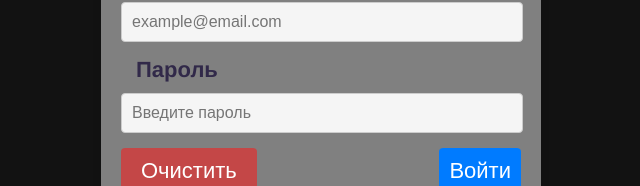
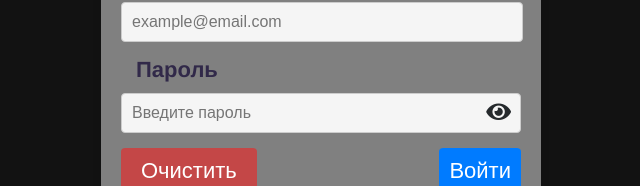
Before and after one commit to zazplay/ton_spane-, a Vue app in the folder ton-spane_front/: page /auth in a window 1280 px wide. Shown: the part 360-546 px from the top of the page, without its empty margins (319-959 px from the left). Built offline with nearby package versions, Linux system fonts and the light colour scheme.

Commit message:
#Update input password

```diff
--- a/ton-spane_front/public/index.html
+++ b/ton-spane_front/public/index.html
@@ -1,16 +1,21 @@
 <!DOCTYPE html>
 <html lang="">
+
 <head>
   <meta charset="utf-8">
   <meta http-equiv="X-UA-Compatible" content="IE=edge">
   <meta name="viewport" content="width=device-width,initial-scale=1.0">
+  <link href="https://cdnjs.cloudflare.com/ajax/libs/font-awesome/5.15.4/css/all.min.css" rel="stylesheet" />
   <title>Title</title>
 </head>
+
 <body>
   <noscript>
-      <strong>We're sorry but <%= htmlWebpackPlugin.options.title %> doesn't work properly without JavaScript enabled. Please enable it to continue.</strong>
+    <strong>We're sorry but <%= htmlWebpackPlugin.options.title %> doesn't work properly without JavaScript enabled.
+        Please enable it to continue.</strong>
   </noscript>
   <div id="app"></div>
   <!-- built files will be auto injected -->
 </body>
+
 </html>
--- a/ton-spane_front/src/components/Page/AuthPage/AuthPage.vue
+++ b/ton-spane_front/src/components/Page/AuthPage/AuthPage.vue
@@ -6,18 +6,41 @@
       <form @submit.prevent="submitForm" class="auth-form">
         <div class="form-item">
           <label for="email" class="label-style">Эл. почта</label>
-          <input v-model="ruleForm.email" type="email" id="email" placeholder="example@email.com" required />
+          <input
+            v-model="ruleForm.email"
+            type="email"
+            id="email"
+            placeholder="example@email.com"
+            required
+          />
           <p v-if="errors.email" class="error-text">{{ errors.email }}</p>
         </div>
 
         <div class="form-item">
           <label for="pass" class="label-style">Пароль</label>
-          <input v-model="ruleForm.pass" type="password" id="pass" placeholder="Введите пароль" required />
+          <div class="password-wrapper">
+            <input
+              v-model="ruleForm.pass"
+              :type="showPassword ? 'text' : 'password'"
+              id="pass"
+              placeholder="Введите пароль"
+              required
+            />
+            <button
+              type="button"
+              class="toggle-password"
+              @click="togglePasswordVisibility"
+            >
+              <i :class="showPassword ? 'fas fa-eye-slash' : 'fas fa-eye'"></i>
+            </button>
+          </div>
           <p v-if="errors.pass" class="error-text">{{ errors.pass }}</p>
         </div>
 
         <div class="form-actions">
-          <button class="red-btn" type="button" @click="resetForm">Очистить</button>
+          <button class="red-btn" type="button" @click="resetForm">
+            Очистить
+          </button>
           <button type="submit" class="submit-btn blue-btn">Войти</button>
         </div>
       </form>
@@ -26,48 +49,53 @@
 </template>
 
 <script>
-import axios from 'axios';
-import config from '@/config';
+import axios from "axios";
+import config from "@/config";
 
 export default {
-  name: 'AuthPage',
+  name: "AuthPage",
   data() {
     return {
       ruleForm: {
-        email: '',
-        pass: ''
+        email: "",
+        pass: "",
       },
       errors: {
-        email: '',
-        pass: ''
-      }
+        email: "",
+        pass: "",
+      },
+      showPassword: false, // Флаг для управления видимостью пароля
     };
   },
   methods: {
     validateForm() {
       const errors = {};
       // Валидация email
-      const emailPattern = /^[a-zA-Z0-9._%+-]+@[a-zA-Z0-9.-]+\.[a-zA-Z]{2,}$/;
+      const emailPattern =
+        /^[a-zA-Z0-9._%+-]+@[a-zA-Z0-9.-]+\.[a-zA-Z]{2,}$/;
       if (!this.ruleForm.email) {
-        errors.email = 'Пожалуйста, введите email';
+        errors.email = "Пожалуйста, введите email";
       } else if (!emailPattern.test(this.ruleForm.email)) {
-        errors.email = 'Пожалуйста, введите корректный email';
+        errors.email = "Пожалуйста, введите корректный email";
       }
 
       // Валидация пароля
       const { pass } = this.ruleForm;
       if (!pass) {
-        errors.pass = 'Пожалуйста, введите пароль';
+        errors.pass = "Пожалуйста, введите пароль";
       } else if (pass.length < 6) {
-        errors.pass = 'Пароль должен быть не менее 6 символов';
+        errors.pass = "Пароль должен быть не менее 6 символов";
       } else if (!/[A-Z]/.test(pass)) {
-        errors.pass = 'Пароль должен содержать хотя бы одну заглавную букву';
+        errors.pass = "Пароль должен содержать хотя бы одну заглавную букву";
       } else if (!/[0-9]/.test(pass)) {
-        errors.pass = 'Пароль должен содержать хотя бы одну цифру';
+        errors.pass = "Пароль должен содержать хотя бы одну цифру";
       }
 
       this.errors = errors;
       return Object.keys(errors).length === 0;
+    },
+    togglePasswordVisibility() {
+      this.showPassword = !this.showPassword;
     },
     async submitForm() {
       if (this.validateForm()) {
@@ -90,7 +118,7 @@ export default {
           // Дополнительно: сохранение токена или переход на другую страницу
           if (response.data.accessToken) {
             localStorage.setItem("authToken", response.data.accessToken);
-            localStorage.setItem('refreshToken',response.data.refreshToken)
+            localStorage.setItem("refreshToken", response.data.refreshToken);
             alert("Вход выполнен успешно!");
             window.location.href = "/app/tape";
           }
@@ -103,11 +131,11 @@ export default {
       }
     },
     resetForm() {
-      this.ruleForm.email = '';
-      this.ruleForm.pass = '';
+      this.ruleForm.email = "";
+      this.ruleForm.pass = "";
       this.errors = {};
-    }
-  }
+    },
+  },
 };
 </script>
 
@@ -175,7 +203,7 @@ export default {
 
 .submit-btn,
 form button[type="button"] {
-  color: white;
+  /* color: white; */
   border: none;
   padding: 10px 20px;
   font-size: 22px;
@@ -204,6 +232,35 @@ form button[type="button"] {
   background-color: #0056b3;
 }
 
+.password-wrapper {
+  position: relative;
+  display: flex;
+  align-items: center;
+}
+
+.password-wrapper input {
+  flex: 1;
+  padding-right: 40px;
+}
+
+.toggle-password {
+  position: absolute;
+  top: 7px;
+  right: -10px;
+  background: none;
+  border: none;
+  cursor: pointer;
+  font-size: 18px;
+  color: #25292c;
+}
+
+.toggle-password:focus {
+  outline: none;
+}
+
+.toggle-password i {
+  pointer-events: none;
+}
 /* Адаптивные стили */
 @media screen and (max-width: 768px) {
   .form-card {
```
Lines whose indentation alone changed are shown as unchanged.
